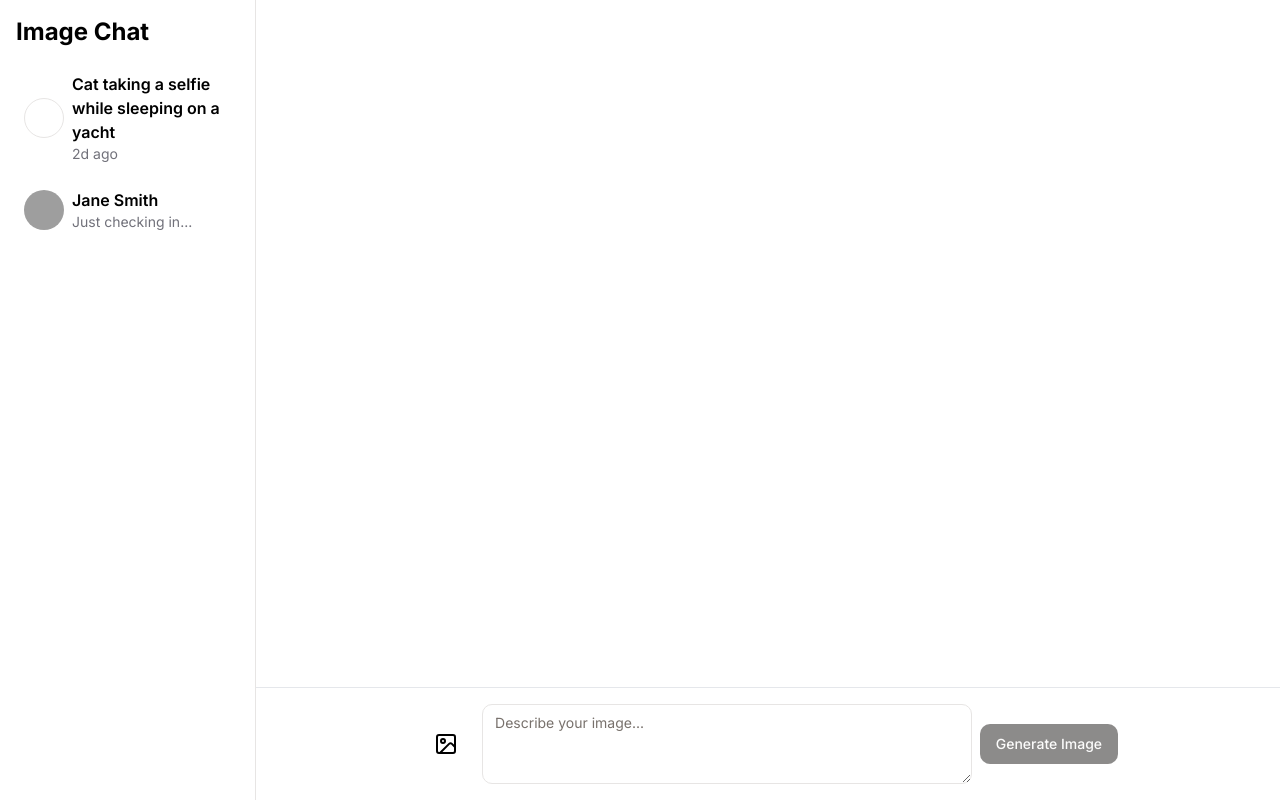
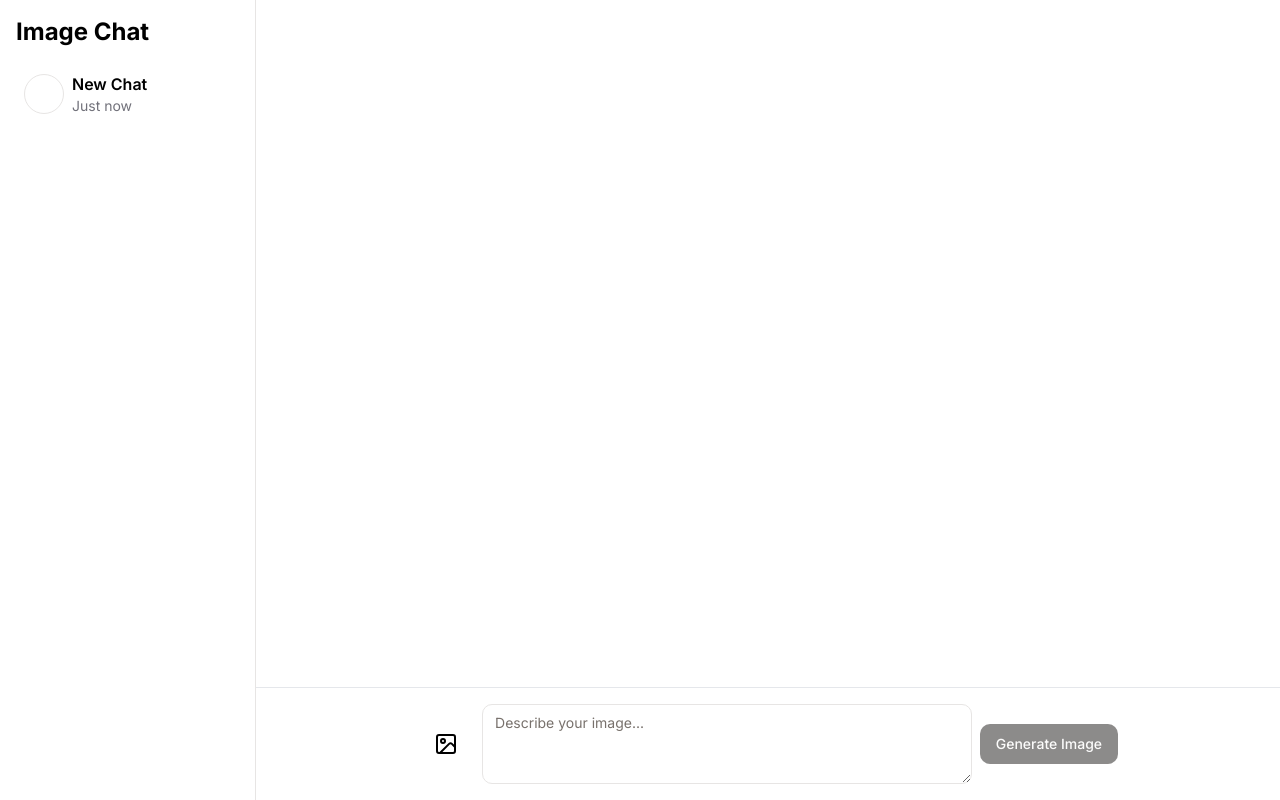
Before and after one commit to ronaldleung1/image-chat, a Next.js app: page / in a window 1280 px wide. Built offline with nearby package versions, Linux system fonts and the light colour scheme; grey boxes are pictures that could not be loaded.

Commit message:
remove iterative features and editing state

```diff
--- a/app/page.tsx
+++ b/app/page.tsx
@@ -18,7 +18,6 @@ export default function Home() {
   const [inputValue, setInputValue] = useState("");
   const [chatLog, setChatLog] = useState<Message[]>([]);
   const [isLoading, setIsLoading] = useState(false);
-  const [isEditing, setIsEditing] = useState(false);
   const [selectedImageUrl, setSelectedImageUrl] = useState<string>();
   const [selectedImage, setSelectedImage] = useState<File | null>(null);
   const [imagePreviewUrl, setImagePreviewUrl] = useState<string | null>(null);
@@ -42,15 +41,8 @@ export default function Home() {
       setSelectedImageUrl(data.image_url);
       // TODO: set selected image
 
-      // try {
-      //   const image = await fetch(data.image_url);
-      //   const blob = await image.blob();
-      //   setLatestImage(blob);
-      // } catch (error) {
-      //   console.error("Error fetching image:", error);
-      // }
-
-      setIsEditing(true);
+      // if generation is iterative, set the selected image to the latest image
+      // setIsEditing(true);
     } else {
       console.error(
         `Error ${
@@ -100,7 +92,6 @@ export default function Home() {
   };
 
   const handleFileChange = (e: React.ChangeEvent<HTMLInputElement>) => {
-    setIsEditing(true);
     const file = e.target.files?.[0];
     if (file) {
       setImagePreview(file); // Store the file object
@@ -115,9 +106,6 @@ export default function Home() {
   const handleRemoveImage = () => {
     setImagePreviewUrl(null);
     setImagePreview(null);
-    if (!selectedImage) {
-      setIsEditing(false);
-    }
   };
 
   return (
@@ -143,30 +131,9 @@ export default function Home() {
                 <div className="rounded-full h-[40px] w-[40px] border bg-background border-stone-200"></div>
               )}
               <div className="flex-1">
-                <h3 className="font-semibold">
-                  Cat taking a selfie while sleeping on a yacht
-                </h3>
+                <h3 className="font-semibold">New Chat</h3>
                 <p className="text-zinc-500 dark:text-zinc-400 text-sm">
-                  2d ago
-                </p>
-              </div>
-            </div>
-            <div className="flex items-center gap-2 p-2 rounded-lg hover:bg-zinc-100 dark:hover:bg-zinc-700">
-              <img
-                alt="User Avatar"
-                className="rounded-full"
-                height="40"
-                src="/placeholder.svg"
-                style={{
-                  aspectRatio: "40/40",
-                  objectFit: "cover",
-                }}
-                width="40"
-              />
-              <div className="flex-1">
-                <h3 className="font-semibold">Jane Smith</h3>
-                <p className="text-zinc-500 dark:text-zinc-400 text-sm">
-                  Just checking in...
+                  Just now
                 </p>
               </div>
             </div>
@@ -207,7 +174,6 @@ export default function Home() {
                       >
                         <Download className="w-6 h-6" />
                       </Button>
-                      <Badge variant="outline">v{(index - 1) / 2}</Badge>
                     </div>
                   </>
                 )}
@@ -218,7 +184,6 @@ export default function Home() {
                 <div className="rounded-lg bg-muted p-3 max-w-[75%]">
                   <Skeleton className="h-[256px] w-[256px] rounded-lg" />
                 </div>
-                <Badge variant="outline">v{(chatLog.length - 1) / 2}</Badge>
               </div>
             )}
           </div>
@@ -266,11 +231,11 @@ export default function Home() {
               value={inputValue}
               onChange={(e) => setInputValue(e.target.value)}
               placeholder={
-                isEditing ? "Describe changes..." : "Describe your image..."
+                imagePreview ? "Describe changes..." : "Describe your image..."
               }
             />
             <Button type="submit" disabled={isLoading || !inputValue}>
-              {isEditing ? "Edit Image" : "Generate Image"}
+              {imagePreview ? "Edit Image" : "Generate Image"}
             </Button>
           </form>
         </div>
```
